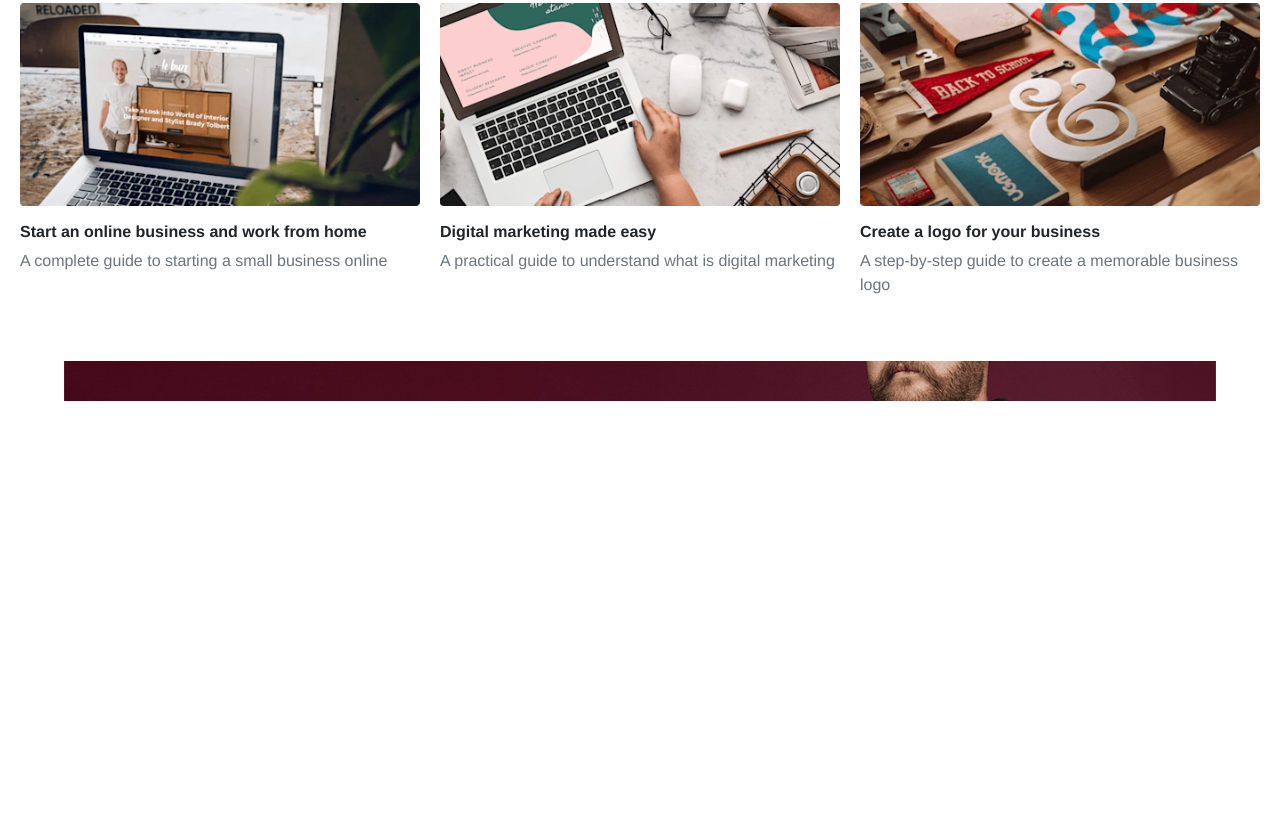
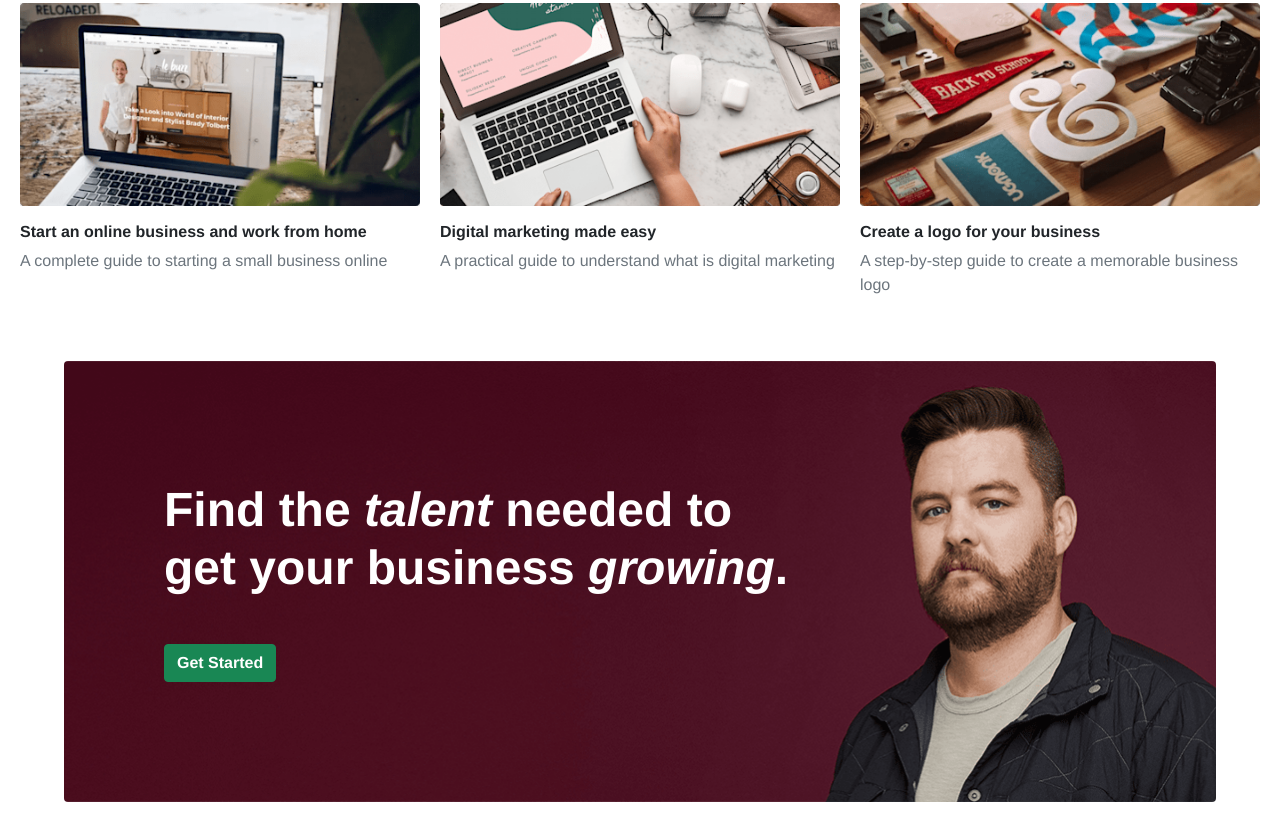
Before and after one commit to Sadman95/fiverr-clone, a plain HTML site: page index.html in a window 1280 px wide. Shown: the part 4335-5175 px from the top of the page. Before the commit the page ends 4784 px from the top, so only its background shows below. Drawn offline with nearby package versions, Linux system fonts and the light colour scheme.

Commit message:
talent section done

```diff
--- a/css/style.css
+++ b/css/style.css
@@ -219,7 +219,11 @@ picture{
     background: url(../images/talent/talent-bg.png) left top no-repeat;
     background-size: cover;
     background-position: center;
-    padding: 20px 0;
+    padding: 120px 0 120px 100px;
+}
+.talent-txt{
+    font-size: 48px;
+    padding-bottom: 40px;
 }
 
 
--- a/index.html
+++ b/index.html
@@ -770,8 +770,9 @@
 
 
       <!-- talent section -->
-      <section id="talent" class="container-my my-5">
-
+      <section id="talent" class="container-my my-5 rounded">
+        <h2 class="text-white fw-bold talent-txt">Find the <i>talent</i> needed to <br>get your business <i>growing</i>.</h2>
+        <button class="btn btn-success fw-bolder">Get Started</button>
       </section>
 
     </main>
```
